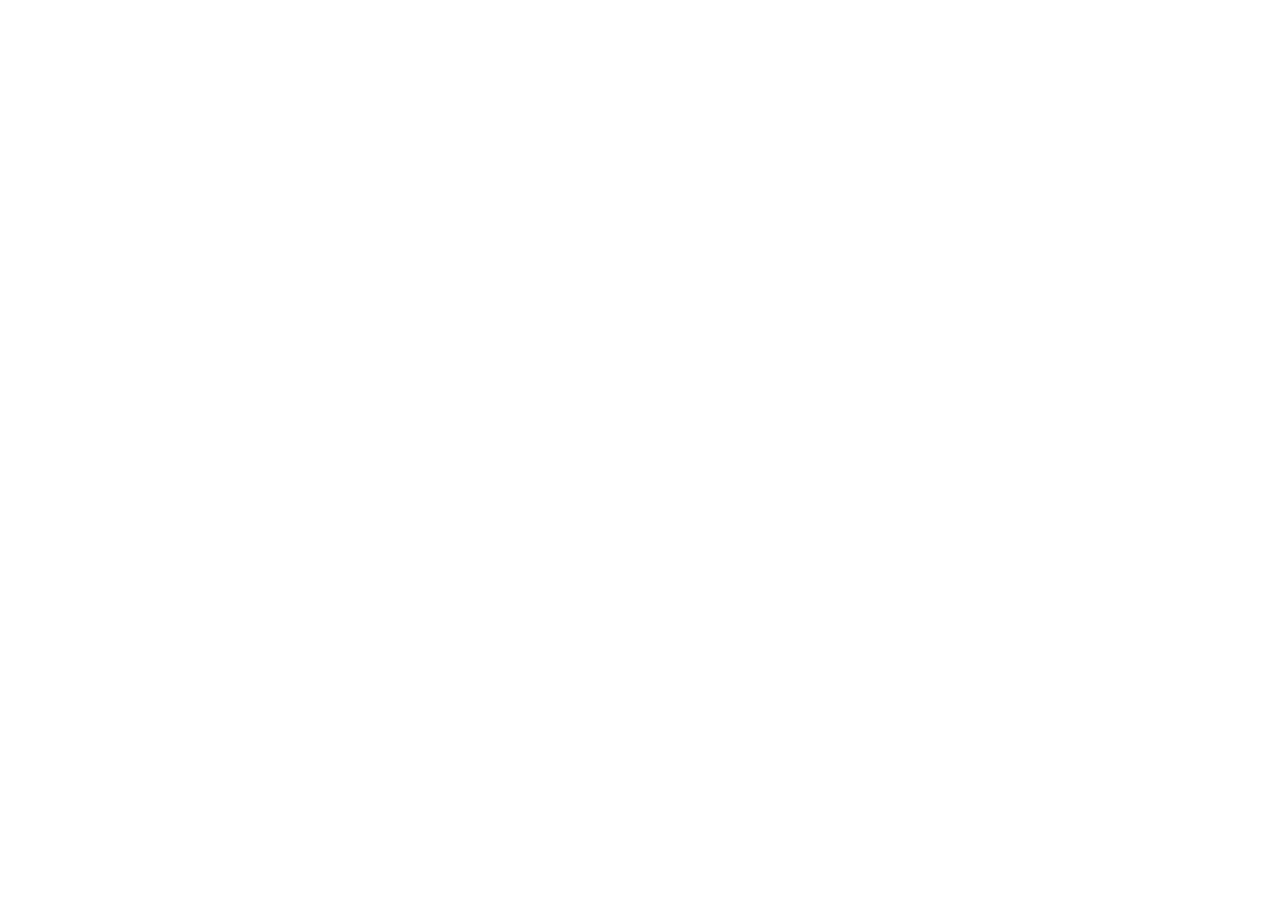
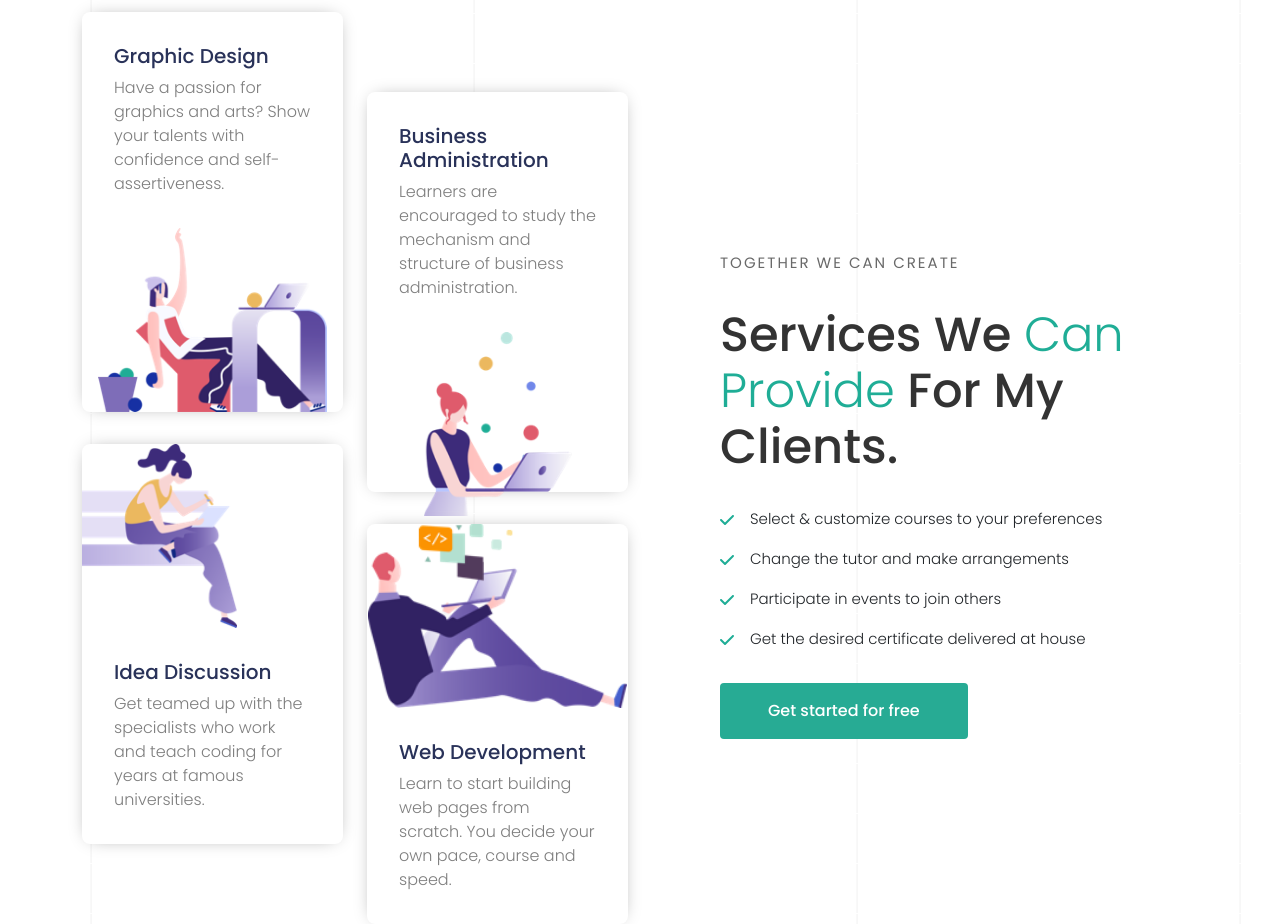
Before and after one commit to gianmarcodiale/proj-html-vuejs, a Vue app: page / in a window 1280 px wide. Shown: the part 1720-2644 px from the top of the page. Before the commit the page ends 1572 px from the top, so only its background shows below. Built offline with nearby package versions, Linux system fonts and the light colour scheme.

Commit message:
add services section

```diff
--- /dev/null
+++ b/src/components/ServicesSection.vue
@@ -0,0 +1,197 @@
+<template>
+  <section id="services">
+    <div class="container">
+      <div class="row row-cols-2">
+        <!-- right column -->
+        <div class="right-column col">
+          <div class="right-row row">
+            <div class="col-6">
+              <div class="section-card">
+                <div class="card-text">
+                  <h2>Graphic Design</h2>
+                  <div>
+                    Have a passion for graphics and arts? Show your talents with
+                    confidence and self-assertiveness.
+                  </div>
+                </div>
+                <div class="img-wrapper text-center">
+                  <img
+                    src="@/assets/images/home-6-service-image-01.png"
+                    alt=""
+                  />
+                </div>
+              </div>
+            </div>
+            <div class="col-6" style="margin-top: 5rem">
+              <div class="section-card">
+                <div class="card-text">
+                  <h2>Business Administration</h2>
+                  <div>
+                    Learners are encouraged to study the mechanism and structure
+                    of business administration.
+                  </div>
+                </div>
+                <div class="img-wrapper text-center">
+                  <img
+                    src="@/assets/images/home-6-service-image-02.png"
+                    alt=""
+                  />
+                </div>
+              </div>
+            </div>
+            <div class="col-6" style="margin-top: -5rem">
+              <div class="section-card">
+                <div class="img-wrapper">
+                  <img
+                    src="@/assets/images/home-6-service-image-03.png"
+                    alt=""
+                  />
+                </div>
+                <div class="card-text">
+                  <h2>Idea Discussion</h2>
+                  <div>
+                    Get teamed up with the specialists who work and teach coding
+                    for years at famous universities.
+                  </div>
+                </div>
+              </div>
+            </div>
+            <div class="col-6">
+              <div class="section-card">
+                <div class="img-wrapper text-center">
+                  <img
+                    src="@/assets/images/home-6-service-image-04.png"
+                    alt=""
+                  />
+                </div>
+                <div class="card-text">
+                  <h2>Web Development</h2>
+                  <div>
+                    Learn to start building web pages from scratch. You decide
+                    your own pace, course and speed.
+                  </div>
+                </div>
+              </div>
+            </div>
+          </div>
+        </div>
+        <!-- /right column -->
+        <!-- left column -->
+        <div class="left-column col">
+          <div class="small-text text-uppercase">together we can create</div>
+          <h2 class="headline">
+            Services We <span class="highlight">Can Provide</span> For My
+            Clients.
+          </h2>
+          <div class="services">
+            <div class="item">
+              <font-awesome-icon icon="fa-solid fa-check" />
+              <span>Select & customize courses to your preferences</span>
+            </div>
+            <div class="item">
+              <font-awesome-icon icon="fa-solid fa-check" />
+              <span>Change the tutor and make arrangements</span>
+            </div>
+            <div class="item">
+              <font-awesome-icon icon="fa-solid fa-check" />
+              <span>Participate in events to join others</span>
+            </div>
+            <div class="item">
+              <font-awesome-icon icon="fa-solid fa-check" />
+              <span>Get the desired certificate delivered at house</span>
+            </div>
+          </div>
+          <button>Get started for free</button>
+        </div>
+      </div>
+    </div>
+  </section>
+</template>
+
+<script>
+export default {
+  name: "ServicesSection",
+};
+</script>
+
+<style lang="scss" scoped>
+@import "@/assets/style.scss";
+
+#services {
+  padding-top: 10rem;
+  background-image: url("@/assets/images/background-pattern-grid-line.png");
+  background-position: center;
+  .right-row {
+    row-gap: 2rem;
+    .section-card {
+      height: 400px;
+      box-shadow: 0px 0px 18px -8px grey;
+      border-radius: 0.5rem;
+      background-color: white;
+
+      img {
+        max-width: 300px;
+        height: 184px;
+      }
+
+      .card-text {
+        padding: 2rem;
+        h2 {
+          font-size: 20px;
+          color: $coursesSectTextColor;
+        }
+        div {
+          color: #7e7e7e;
+          font-weight: 300;
+        }
+      }
+    }
+  }
+
+  .left-column {
+    padding: 5rem;
+    margin-top: 10rem;
+
+    .small-text {
+      font-size: 15px;
+      letter-spacing: 2px;
+      color: #696969;
+      margin-bottom: 2rem;
+    }
+    h2.headline {
+      font-size: 48px;
+      line-height: 1.17em;
+      color: #333333;
+
+      .highlight {
+        color: $highlightedTextColor;
+        font-weight: 300;
+      }
+    }
+    .services {
+      margin-top: 2rem;
+      .item {
+        margin-top: 1rem;
+        svg {
+          color: $highlightedTextColor;
+          margin-right: 1rem;
+        }
+
+        span {
+          font-size: 15px;
+          font-weight: 300;
+        }
+      }
+    }
+
+    button {
+      @include button;
+      margin-top: 2rem;
+
+      &:hover {
+          background-color: $coursesSectTextColor;
+      }
+    }
+  }
+}
+</style>
--- a/src/components/SiteJumbo.vue
+++ b/src/components/SiteJumbo.vue
@@ -100,6 +100,7 @@
       border-radius: 1.25rem;
       z-index: 1;
       box-shadow: 0px -2px 25px -6px grey;
+      max-width: 720px;
     }
 
     img.yt-logo {
@@ -107,6 +108,7 @@
       top: 50%;
       right: 50%;
       transform: translate(50%, -50%);
+      max-width: 95px;
     }
   }
 
@@ -114,9 +116,9 @@
     position: relative;
 
     img {
-      width: 370px;
+      max-width: 370px;
       position: absolute;
-      left: 5%;
+      left: 12%;
     }
   }
 
@@ -125,7 +127,8 @@
 
     img {
       position: absolute;
-      bottom: -35%;
+      bottom: -44%;
+      right: 36%;
     }
   }
 }
--- a/src/components/SiteMain.vue
+++ b/src/components/SiteMain.vue
@@ -1,18 +1,21 @@
 <template>
   <main id="site_main">
     <CourseSection />
+    <ServicesSection />
   </main>
 </template>
 
 <script>
 import CourseSection from "@/components/CourseSection.vue";
+import ServicesSection from "@/components/ServicesSection.vue";
 
 export default {
   name: "SiteMain",
   components: {
     CourseSection,
+    ServicesSection,
   },
 };
 </script>
 
-<style></style>
+<style lang="scss" scoped></style>
--- a/src/main.js
+++ b/src/main.js
@@ -8,6 +8,7 @@
   faRuler,
   faLifeRing,
   faBook,
+  faCheck,
 } from "@fortawesome/free-solid-svg-icons";
 import { faCircleUser } from "@fortawesome/free-regular-svg-icons";
 import { FontAwesomeIcon } from "@fortawesome/vue-fontawesome";
@@ -18,7 +19,8 @@
   faMagnifyingGlass,
   faRuler,
   faLifeRing,
-  faBook
+  faBook,
+  faCheck
 );
 Vue.component("font-awesome-icon", FontAwesomeIcon);
 Vue.config.productionTip = false;
```
Also changed, not shown: src/assets/images/home-6-hero-right-person.png.
